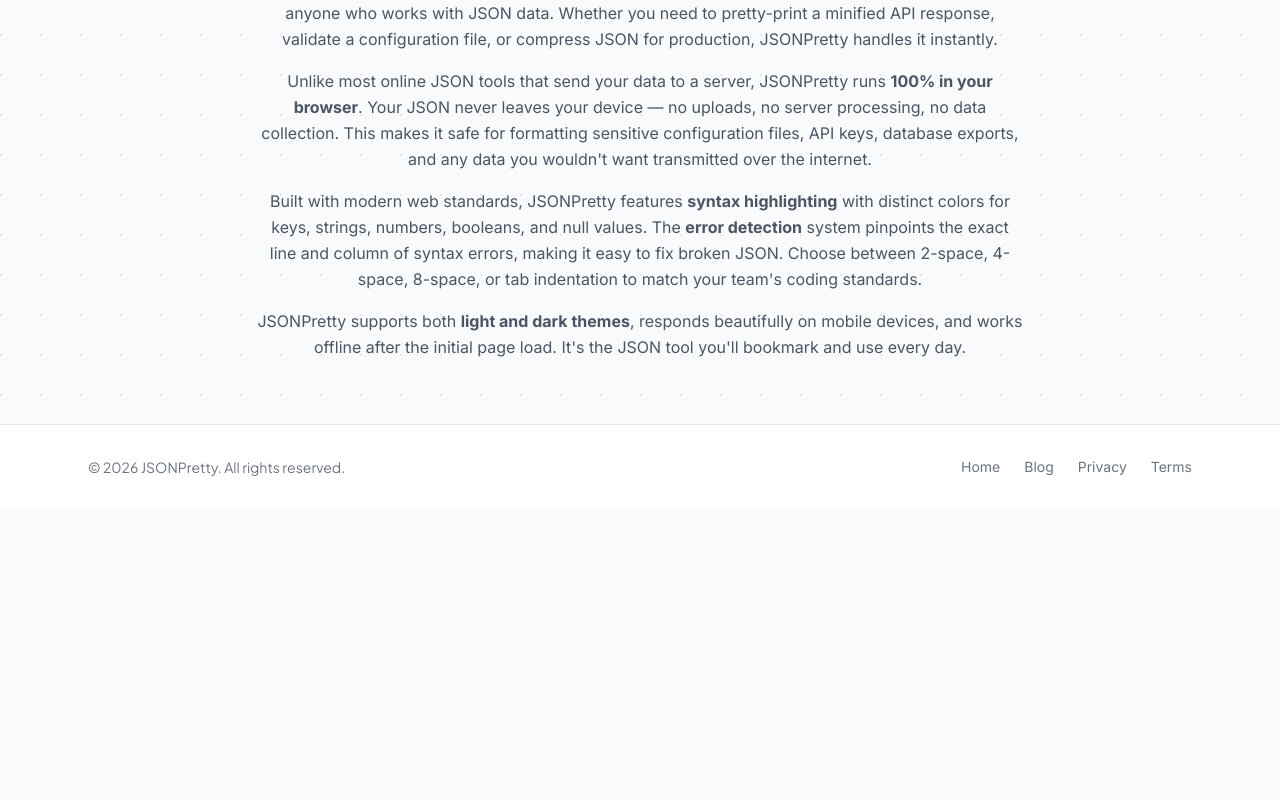
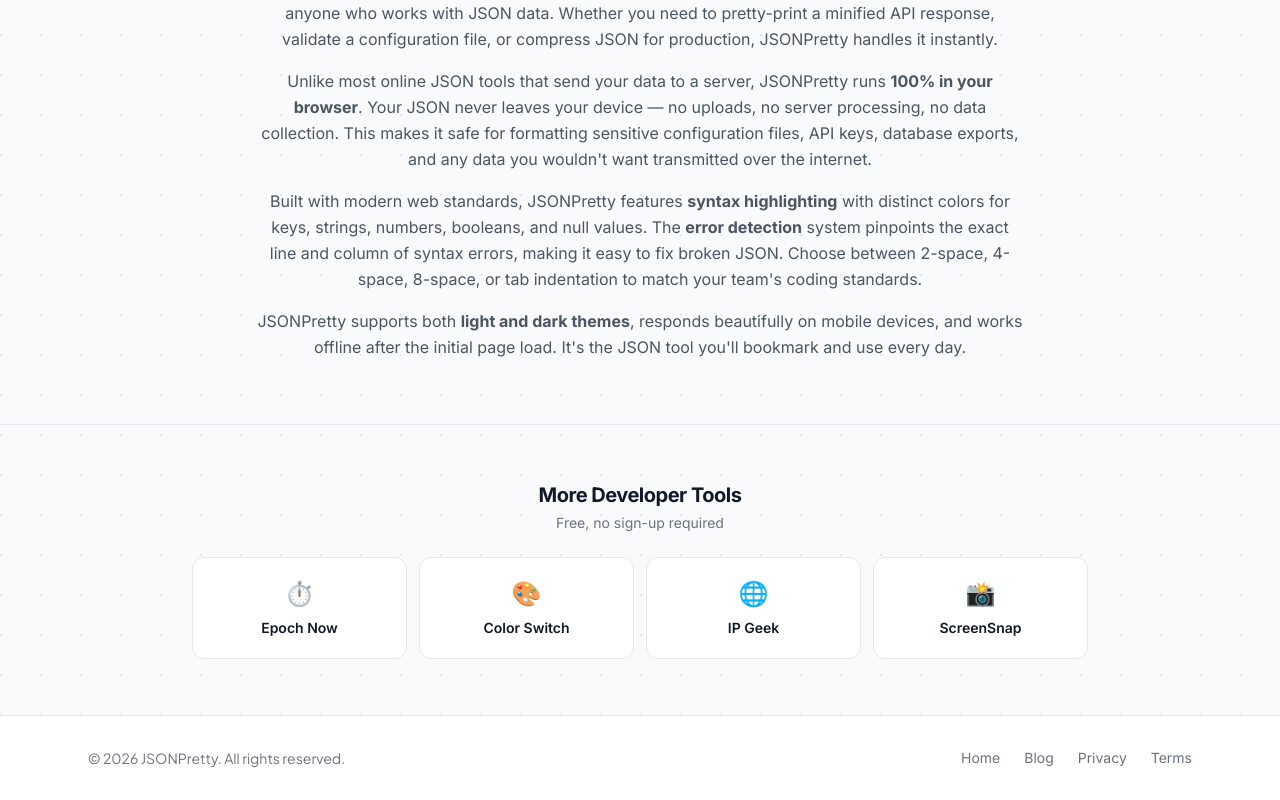
Before and after one commit to Vincentwei1021/json-pretty, a Next.js app: page / in a window 1280 px wide. Shown: the part 2806-3606 px from the top of the page. Before the commit the page ends 3315 px from the top, so only its background shows below. Built offline with nearby package versions, Linux system fonts and the light colour scheme; no server answers.

Commit message:
feat: add 'More Developer Tools' cross-navigation section

```diff
--- a/src/app/page.tsx
+++ b/src/app/page.tsx
@@ -4,6 +4,7 @@
 import FAQ from "@/components/FAQ";
 import { faqData } from "@/data/faq";
 import Footer from "@/components/Footer";
+import DevToolsNav from "@/components/DevToolsNav";
 
 const webAppSchema = {
   "@context": "https://schema.org",
@@ -117,6 +118,7 @@
             </div>
           </div>
         </section>
+        <DevToolsNav currentSlug="json-pretty" />
       </main>
       <Footer />
 
--- /dev/null
+++ b/src/components/DevToolsNav.tsx
@@ -0,0 +1,37 @@
+const devTools = [
+  { name: "JSON Pretty", emoji: "🔤", url: "https://json.toolboxlite.com", slug: "json-pretty" },
+  { name: "Epoch Now", emoji: "⏱️", url: "https://epoch.toolboxlite.com", slug: "epoch-now" },
+  { name: "Color Switch", emoji: "🎨", url: "https://color.toolboxlite.com", slug: "color-switch" },
+  { name: "IP Geek", emoji: "🌐", url: "https://ip.toolboxlite.com", slug: "ip-geek" },
+  { name: "ScreenSnap", emoji: "📸", url: "https://screenshot.toolboxlite.com", slug: "screen-snap" },
+];
+
+export default function DevToolsNav({ currentSlug }: { currentSlug: string }) {
+  const others = devTools.filter((t) => t.slug !== currentSlug);
+  return (
+    <section className="border-t border-gray-200 dark:border-gray-800 px-4 py-10 sm:px-6 sm:py-14">
+      <div className="mx-auto max-w-4xl">
+        <h2 className="text-center text-lg font-bold tracking-tight text-gray-900 dark:text-gray-100 sm:text-xl">
+          More Developer Tools
+        </h2>
+        <p className="mt-1 text-center text-sm text-gray-500 dark:text-gray-400">
+          Free, no sign-up required
+        </p>
+        <div className="mt-6 grid grid-cols-2 gap-3 sm:grid-cols-4">
+          {others.map((tool) => (
+            <a
+              key={tool.slug}
+              href={tool.url}
+              target="_blank"
+              rel="noopener noreferrer"
+              className="group flex flex-col items-center gap-2 rounded-xl border border-gray-200 bg-white px-4 py-5 text-center transition-all hover:-translate-y-0.5 hover:border-gray-300 hover:shadow-md dark:border-gray-800 dark:bg-gray-900 dark:hover:border-gray-700"
+            >
+              <span className="text-2xl">{tool.emoji}</span>
+              <span className="text-sm font-semibold text-gray-900 dark:text-gray-100">{tool.name}</span>
+            </a>
+          ))}
+        </div>
+      </div>
+    </section>
+  );
+}
```
